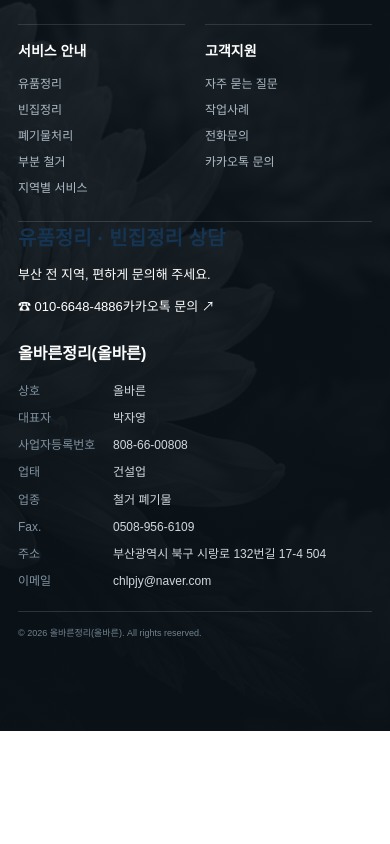
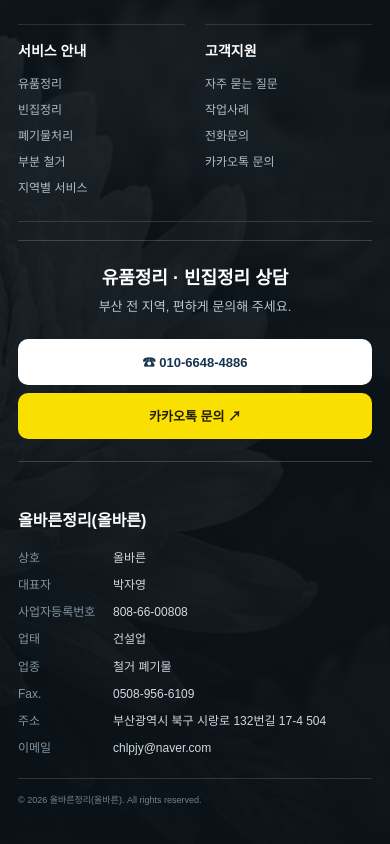
Before and after one commit to hoho601212-collab/olbareun-jeongri, a Next.js app: page / in a window 390 px wide. Shown: the part 8257-9101 px from the top of the page. Before the commit the page ends 8988 px from the top, so only its background shows below. Built offline with nearby package versions, Linux system fonts and the light colour scheme.

Commit message:
Style responsive footer phone and KakaoTalk contact buttons

```diff
--- a/app/globals.css
+++ b/app/globals.css
@@ -369,3 +369,9 @@ img,svg,video{max-width:100%}
 .areaHeroWithImage{width:min(1120px,calc(100% - 48px));max-width:1120px;margin:28px auto 0;aspect-ratio:3/2;background-size:100% 100%;background-repeat:no-repeat;background-position:center;border-radius:18px;overflow:hidden;box-shadow:0 8px 28px rgba(20,31,41,.08)}
 .areaHeroWithImage .actions{bottom:16px;right:18px}
 @media(max-width:800px){.areaHeroWithImage{width:calc(100% - 24px);margin:12px auto 0;border-radius:12px;aspect-ratio:3/2}.areaHeroWithImage .actions{bottom:7px;right:7px}}
+
+/* Prominent footer consultation contacts */
+.footerContact{display:flex;align-items:center;justify-content:space-between;gap:24px;padding:24px 0;margin:18px 0 20px;border-top:1px solid rgba(255,255,255,.18);border-bottom:1px solid rgba(255,255,255,.18)}
+.footerContact strong{display:block;font-size:18px;color:#fff}.footerContact p{margin:7px 0 0;font-size:13px;color:#b9c7d3}.footerContactActions{display:flex;gap:10px;flex-wrap:wrap}.footerContactActions a{display:inline-flex;align-items:center;justify-content:center;min-height:46px;padding:12px 18px;border-radius:10px;font-weight:800;font-size:15px;text-decoration:none}.footerContactActions .footerPhone{background:#fff;color:#17344d}.footerContactActions .footerKakao{background:#f9e000;color:#241e00}
+@media(max-width:800px){.footerContact{flex-direction:column;align-items:stretch;text-align:center;padding:22px 0}.footerContactActions{display:grid;grid-template-columns:1fr 1fr;gap:8px}.footerContactActions a{font-size:13px;padding:12px 8px}}
+@media(max-width:390px){.footerContactActions{grid-template-columns:1fr}}
```
